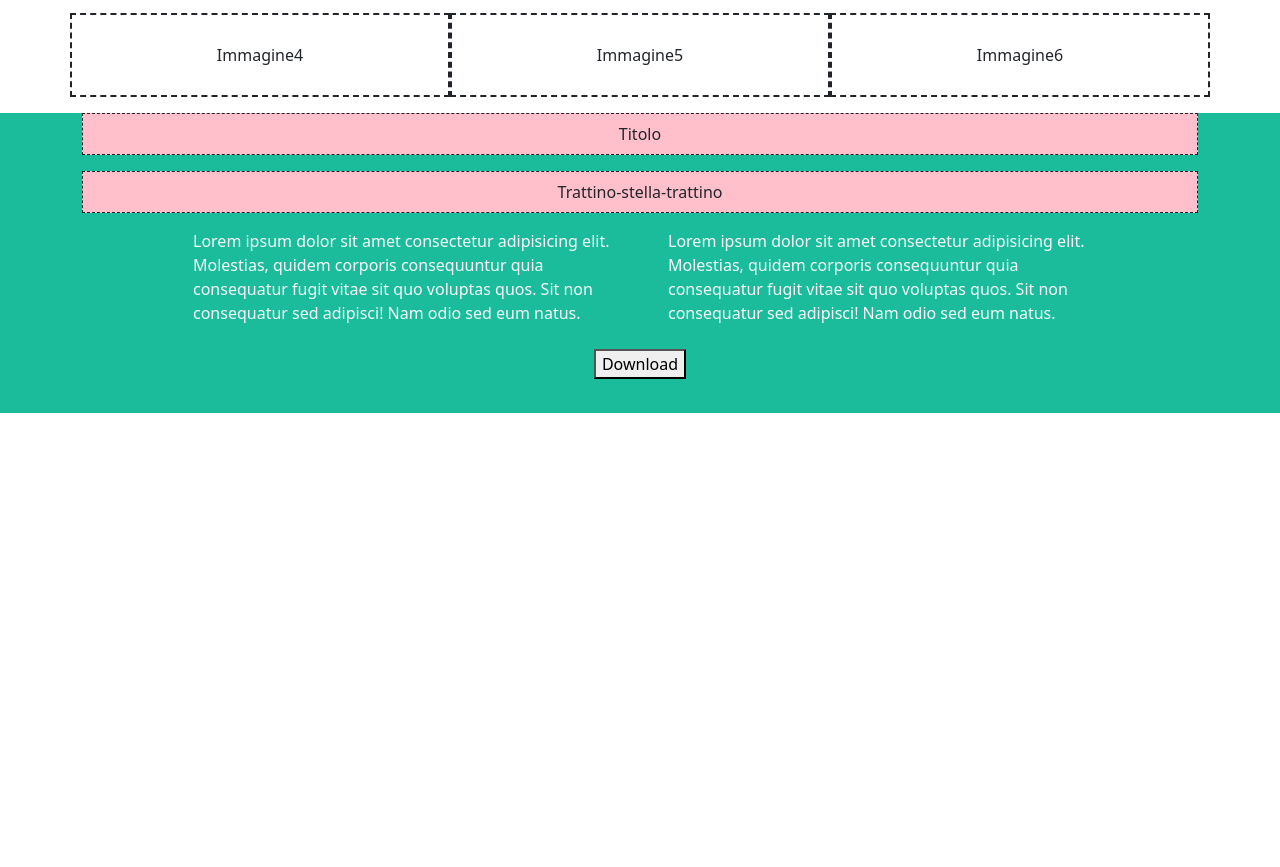
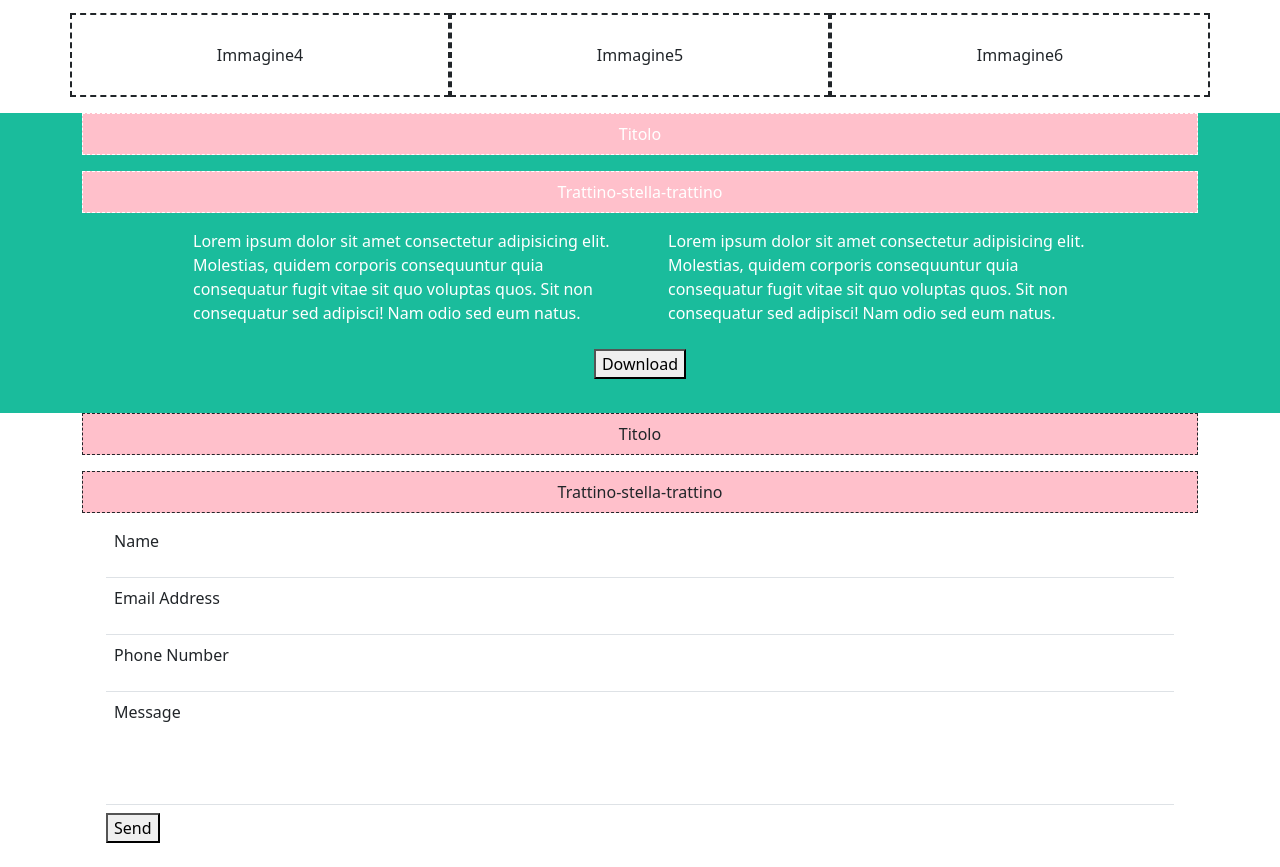
Before and after one commit to AlessandroIacovella95/html-css-bootstrap-freelancer, a plain HTML site: page index.html in a window 1280 px wide. Shown: the part 603-1470 px from the top of the page. Before the commit the page ends 1016 px from the top, so only its background shows below. Drawn offline with nearby package versions, Linux system fonts and the light colour scheme.

Commit message:
feat:add contact-me section

```diff
--- a/css/style.css
+++ b/css/style.css
@@ -20,6 +20,7 @@ img{
 
 section:nth-child(odd){
     background-color: #1ABC9C;
+    color: white;
 }
 
 .box{
@@ -33,6 +34,6 @@ section:nth-child(odd){
    text-decoration: none;
 }
 
-.btn{
-    text-align: center;
+.message-box{
+    padding-bottom: 5rem;
 }
--- a/index.html
+++ b/index.html
@@ -86,14 +86,14 @@
                     Trattino-stella-trattino
                 </div>
                 <div class="row justify-content-center">
-                    <div class="col-10 col-md-5 mb-2 d-flex text-light">
+                    <div class="col-10 col-md-5 mb-2 d-flex">
                         <div class="cards px-3">
                             <p>
                                 Lorem ipsum dolor sit amet consectetur adipisicing elit. Molestias, quidem corporis consequuntur quia consequatur fugit vitae sit quo voluptas quos. Sit non consequatur sed adipisci! Nam odio sed eum natus.
                             </p>
                         </div>
                     </div>
-                    <div class="col-10 col-md-5 mb-2 text-light">
+                    <div class="col-10 col-md-5 mb-2">
                         <div class="cards px-3">
                             <p>
                                 Lorem ipsum dolor sit amet consectetur adipisicing elit. Molestias, quidem corporis consequuntur quia consequatur fugit vitae sit quo voluptas quos. Sit non consequatur sed adipisci! Nam odio sed eum natus.
@@ -107,6 +107,33 @@
             </div>
         </section>
 
+        <section id="contact-me">
+            <div class="container">
+                <div class="box mb-3">
+                    Titolo
+                </div>
+                <div class="box mb-3">
+                    Trattino-stella-trattino
+                </div>
+                <div class="mb-2 mx-4 pb-4 border-bottom">
+                    <span class="p-2">Name</span>
+                </div>
+
+                <div class="mb-2 mx-4 pb-4 border-bottom">
+                    <span class="p-2">Email Address</span>
+                </div>
+
+                <div class="mb-2 mx-4 pb-4 border-bottom">
+                    <span class="p-2">Phone Number</span>
+                </div>
+
+                <div class="mb-2 mx-4 border-bottom message-box">
+                    <span class="p-2">Message</span>
+                </div>
+                <button class="mx-4 mb-4 p2">Send</button>
+            </div>
+        </section>
+
 
     </main>
 </body>
```
